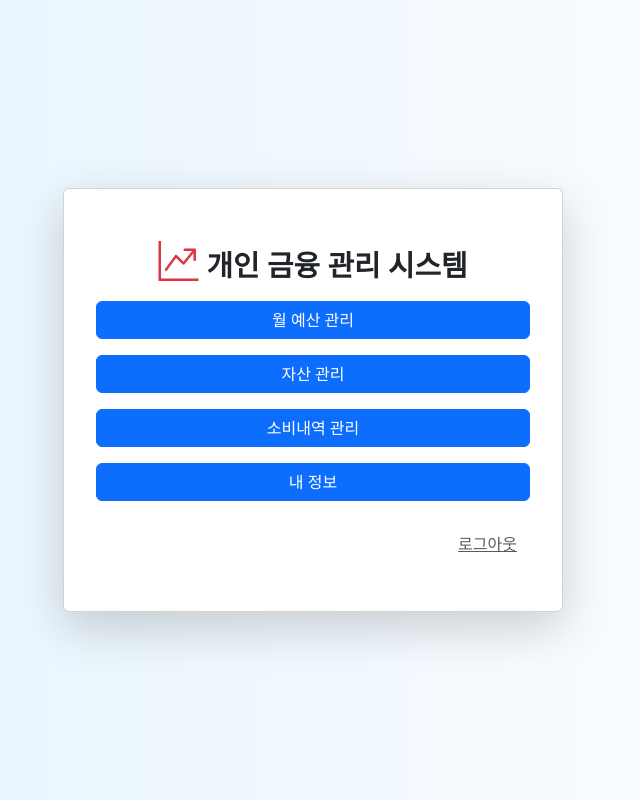
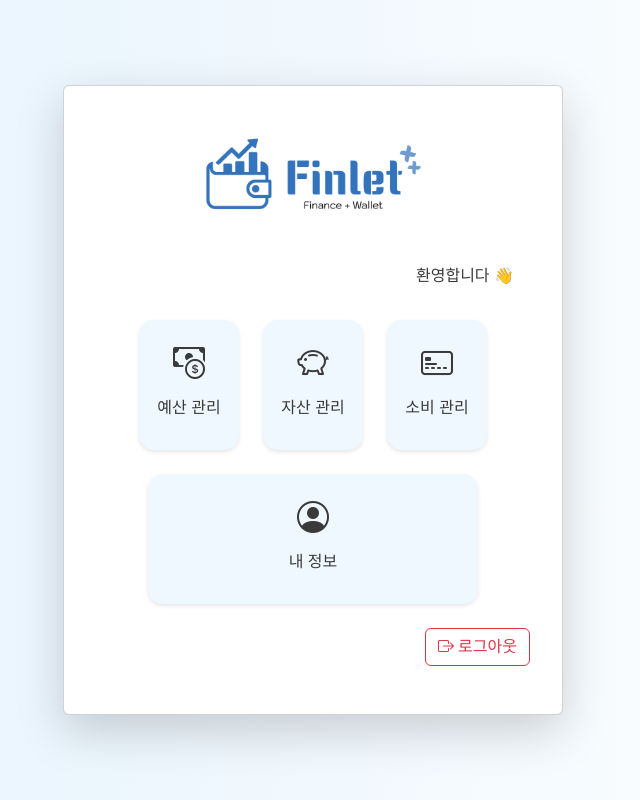
Before and after one commit to TierGuardians/3tier_security_web, a React (Create React App) app: page /dashboard in a window 1280 px wide. Shown: the whole page, without its empty margins (327-967 px from the left). Built offline with nearby package versions, Linux system fonts and the light colour scheme; no server answers.

Commit message:
style: 메인, 로그인 UI 디자인 수정 및 사용자 이름 표시

```diff
--- a/package.json
+++ b/package.json
@@ -11,6 +11,7 @@
     "bootstrap": "^5.3.7",
     "bootstrap-icons": "^1.13.1",
     "dompurify": "^3.2.6",
+    "lucide-react": "^0.536.0",
     "react": "^19.1.0",
     "react-bootstrap": "^2.10.10",
     "react-dom": "^19.1.0",
--- a/src/index.css
+++ b/src/index.css
@@ -1,7 +1,7 @@
 body {
   margin: 0;
   font-family: -apple-system, BlinkMacSystemFont, 'Segoe UI', 'Roboto', 'Oxygen',
-    'Ubuntu', 'Cantarell', 'Fira Sans', 'Droid Sans', 'Helvetica Neue',
+    'Ubuntu', 'Cantarell', 'Fira Sans', 'Droid Sans', 'Helvetica Neue', 'Noto Sans KR', sans-serif,
     sans-serif;
   -webkit-font-smoothing: antialiased;
   -moz-osx-font-smoothing: grayscale;
--- a/src/pages/feature/LoginSignupUI.js
+++ b/src/pages/feature/LoginSignupUI.js
@@ -5,6 +5,7 @@ import styles from "../style/LoginSignupUI.module.css";
 import axios from "../../config/axiosConfig";
 import DOMPurify from "dompurify";
 import loginSchema from "../validation/loginSchema";
+import logo from "../../assets/logo.png";
 
 function LoginSignupUI() {
   const navigate = useNavigate();
@@ -38,10 +39,10 @@ function LoginSignupUI() {
           console.warn("CSRF 토큰이 응답에 없음");
         }
 
-        alert(message || "로그인 성공");
+        // alert(message || "로그인 성공");
         navigate("/dashboard");
       } else {
-        alert("로그인 응답이 올바르지 않습니다.");
+        // alert("로그인 응답이 올바르지 않습니다.");
       }
     } catch (err) {
       // ✅ yup 유효성 오류 메시지 처리
@@ -63,10 +64,23 @@ function LoginSignupUI() {
 
   return (
     <div className={styles.container}>
-      <div className={styles.header}>개인 금융 관리 시스템</div>
-
       <div className={styles["login-box"]}>
-        <h3 className={styles["login-title"]}>로그인</h3>
+        <div
+        className={styles.header}
+        style={{
+          transition: "transform 0.8s ease-in-out",
+          backgroundColor: "white",
+          color: "black",
+          animation: "pulseScale 2s infinite alternate"
+        }}
+      >
+        <img
+          src={logo}
+          alt="로고"
+          style={{ height: "60px", marginBottom:"50px",marginRight: "10px", verticalAlign: "middle" }}
+        />
+      </div>
+        <h3 className={styles["login-title"]}>Login</h3>
 
         <div className="mb-3">
           <label className="form-label">아이디</label>
@@ -75,7 +89,7 @@ function LoginSignupUI() {
             className="form-control"
             value={userId}
             onChange={(e) => setUserId(e.target.value)}
-            placeholder="아이디"
+            placeholder="ID"
           />
         </div>
 
@@ -86,7 +100,7 @@ function LoginSignupUI() {
             className="form-control"
             value={password}
             onChange={(e) => setPassword(e.target.value)}
-            placeholder="비밀번호"
+            placeholder="Password"
           />
         </div>
 
--- a/src/pages/feature/MainDashboardUI.js
+++ b/src/pages/feature/MainDashboardUI.js
@@ -1,4 +1,4 @@
-import React, { useState } from "react";
+import React, { useState, useEffect } from "react";
 import { useNavigate } from "react-router-dom";
 import { Button, Card } from "react-bootstrap";
 import "bootstrap-icons/font/bootstrap-icons.css";
@@ -10,6 +10,9 @@ import ExpensePage from "./Expensepage";
 import MyinfoPage from "./Myinfopage";
 
 import axios from "../../config/axiosConfig";
+import logo from "../../assets/logo.png";
+import { MagnetIcon } from "lucide-react";
+import 'bootstrap-icons/font/bootstrap-icons.css';
 
 function MainDashboardUI() {
   const navigate = useNavigate();
@@ -45,45 +48,92 @@ function MainDashboardUI() {
     }
   };
 
+    const [userName, setUserName] = useState("");
+
+
+    // 사용자 정보 가져오기
+    useEffect(() => {
+      const fetchUserInfo = async () => {
+        try {
+          const response = await axios.get("/users/mypage");
+          const { user } = response.data.data;
+          setUserName(user.name); // 이름 저장
+        } catch (error) {
+          console.error("사용자 정보 조회 실패:", error);
+        }
+      };
+
+      fetchUserInfo();
+    }, []);
+
+
+
   return (
     <div className={styles.fullBackground}>
       <Card className={`shadow-lg text-center ${styles.dashboardCard}`}>
-        <h1 className="mb-3">
+
+        <div
+        className={styles.header}
+        style={{
+          transition: "transform 0.8s ease-in-out",
+          backgroundColor: "white",
+          color: "black",
+          animation: "pulseScale 2s infinite alternate"
+        }}
+      >
+        <img
+          src={logo}
+          alt="로고"
+          style={{ height: "80px", marginBottom:"50px",marginRight: "10px", verticalAlign: "middle" }}
+        />
+      </div>
+
+        {/* <h5 className="mb-3" >
           <i className="bi bi-graph-up-arrow text-danger me-2"></i>
-          <span className={styles.title}>개인 금융 관리 시스템</span>
-        </h1>
+          <span className={styles.title} >개인 금융 관리</span>
+        </h5> */}
+        <div className="text-end me-3 mb-2">
+          <span className={styles.username}>
+            {userName ? `${userName}님, 안녕하세요 👋` : "환영합니다 👋"}
+          </span>
+        </div>
 
-        <div className="d-grid gap-3">
-          <Button
-            className={styles.menuButton}
+        <div className="d-flex justify-content-center flex-wrap gap-4 mt-4">
+          <div
+            className={`${styles.menuCard} ${activeModal === "budget" ? styles.active : ""}`}
             onClick={() => setActiveModal("budget")}
           >
-            월 예산 관리
-          </Button>
-          <Button
-            className={styles.menuButton}
+            <i className="bi bi-cash-coin mb-2 fs-2"></i>
+            <div>예산 관리</div>
+          </div>
+          <div
+            className={`${styles.menuCard} ${activeModal === "asset" ? styles.active : ""}`}
             onClick={() => setActiveModal("asset")}
           >
-            자산 관리
-          </Button>
-          <Button
-            className={styles.menuButton}
+            <i className="bi bi-piggy-bank mb-2 fs-2"></i>
+            <div>자산 관리</div>
+          </div>
+          <div
+            className={`${styles.menuCard} ${activeModal === "expense" ? styles.active : ""}`}
             onClick={() => setActiveModal("expense")}
           >
-            소비내역 관리
-          </Button>
-          <Button
-            className={styles.menuButton}
-            onClick={() => setActiveModal("myinfo")}
-          >
-            내 정보
-          </Button>
+            <i className="bi bi-credit-card-2-front mb-2 fs-2"></i>
+            <div>소비 관리</div>
+          </div>
+          <div
+              className={`${styles.menuCard} ${styles.wideCard} ${activeModal === "myinfo" ? styles.active : ""}`}
+              onClick={() => setActiveModal("myinfo")}
+            >
+              <i className="bi bi-person-circle mb-2 fs-2"></i>
+              <div>내 정보</div>
+            </div>
         </div>
 
         <div className="mt-4 text-end">
-          <Button variant="link" className="text-muted" onClick={handleLogout}>
+          <button className="btn btn-outline-danger" onClick={handleLogout}>
+            <i className="bi bi-box-arrow-right me-1 text-danger"></i>
             로그아웃
-          </Button>
+          </button>
         </div>
       </Card>
 
--- a/src/pages/style/LoginSignupUI.module.css
+++ b/src/pages/style/LoginSignupUI.module.css
@@ -72,3 +72,31 @@
   width: 90%;
   position: relative;
 }
+
+.menuCard {
+  width: 100px;
+  height: 140px;
+  background-color: #f8f9fa;
+  border-radius: 12px;
+  box-shadow: 0 2px 6px rgba(0,0,0,0.1);
+  display: flex;
+  flex-direction: column;
+  align-items: center;
+  justify-content: center;
+  cursor: pointer;
+  transition: transform 0.2s ease, box-shadow 0.2s ease, background-color 0.3s;
+  text-align: center;
+  font-weight: 500;
+  color: #333;
+}
+
+.menuCard:hover {
+  transform: translateY(-5px);
+  box-shadow: 0 4px 12px rgba(0,0,0,0.15);
+}
+
+.active {
+  background-color: #0d6efd;
+  color: white;
+  box-shadow: 0 0 10px rgba(13, 110, 253, 0.5);
+}
--- a/src/pages/style/MainDashboardUI.module.css
+++ b/src/pages/style/MainDashboardUI.module.css
@@ -1,3 +1,10 @@
+* {
+  font-family: 'Noto Sans KR', sans-serif;
+  font-size: 1rem;
+  font-weight: 500;
+  color: #3a3a3a;
+}
+
 .fullBackground {
   background: linear-gradient(to right, #e3f2fd, #ffffff);
   min-height: 100vh;
@@ -58,3 +65,52 @@
   position: relative;
   box-shadow: 0 0 12px rgba(0, 0, 0, 0.25);
 }
+
+
+.menuCard {
+  width: 100px;
+  height: 130px;
+  border-radius: 15px;
+  background-color: #f0f8ff;
+  color: #2c3e50;
+  text-align: center;
+  padding: 20px 10px;
+  cursor: pointer;
+  transition: all 0.3s ease;
+  box-shadow: 0 2px 4px rgba(0, 0, 0, 0.1);
+}
+
+.menuCard:hover {
+  transform: scale(1.1);
+  box-shadow: 0 8px 16px rgba(0, 0, 0, 0.2);
+  background-color: #d0eaff;
+}
+
+.menuCard i {
+  font-size: 2rem;
+  margin-bottom: 10px;
+  display: block;
+}
+
+.menuCard div {
+  font-weight: 500;
+  font-size: 1rem;
+}
+
+.active {
+  background-color: #3399ff !important;
+  color: white !important;
+  border: 2px solid #007bff;
+  transform: scale(1.1);
+}
+
+.wideCard {
+  width: 330px; /* 100px * 3 + gap */
+}
+
+.username {
+  font-family: 'Noto Sans KR', sans-serif;
+  font-size: 1rem;
+  font-weight: 500;
+  color: #3a3a3a;
+}
```
Also changed, not shown: src/assets/logo.png (added), 1 other file (tests, documents, lock files or other folders).
